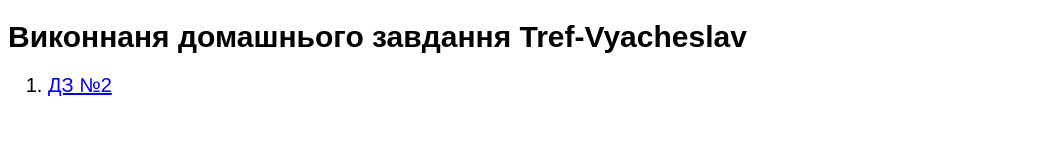
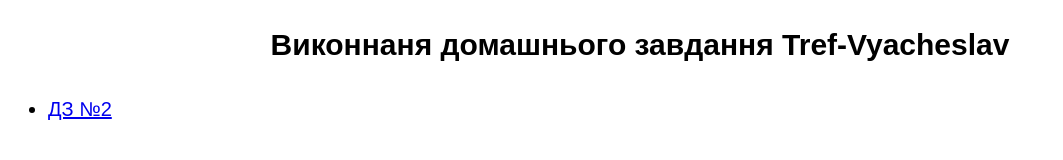
Before and after one commit to Tref1/lesson-js, a plain HTML site: page index.html in a window 1280 px wide. Shown: the whole page, without its empty margins (0-1063 px from the left). Drawn offline with Linux system fonts and the light colour scheme.

Commit message:
Add files via upload

```diff
--- a/index.html
+++ b/index.html
@@ -7,10 +7,10 @@
     <title>lesson-js</title>
   </head>
   <body>
-    <h1>Виконнаня домашнього завдання Tref-Vyacheslav</h1>
-    <ol>
-      <li><a href="./lesson-2/lesson-2.html">ДЗ №2</a></li>
-    </ol>
+    <div class="page"><h1>Виконнаня домашнього завдання Tref-Vyacheslav</h1></div>
+    <ul>
+      <li><a target="_blank" href="./lesson-2/lesson-2.html">ДЗ №2</a></li>
+    </ul>
     <script src="/js/app.js"></script>
   </body>
 </html>
```
